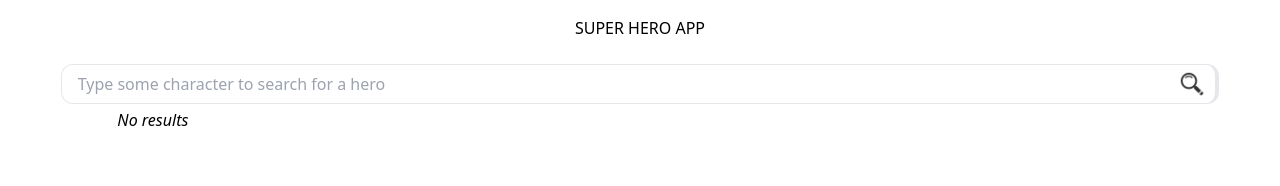
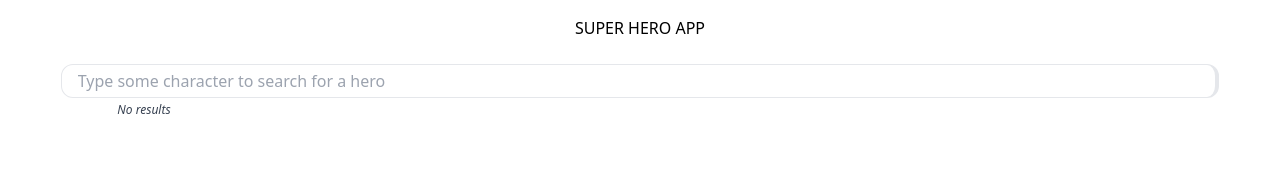
Before and after one commit to demaime/heroapp, a Next.js app: page / in a window 1280 px wide. Shown: the top 186 px of the page. Built offline with nearby package versions, Linux system fonts and the light colour scheme.

Commit message:
buscando limitar caracteres de searchbar

```diff
--- a/package.json
+++ b/package.json
@@ -12,7 +12,8 @@
     "axios": "^1.6.2",
     "next": "14.0.3",
     "react": "^18",
-    "react-dom": "^18"
+    "react-dom": "^18",
+    "react-icons": "^4.12.0"
   },
   "devDependencies": {
     "@types/node": "^20",
--- a/src/app/page.tsx
+++ b/src/app/page.tsx
@@ -14,6 +14,7 @@ export default function Home() {
         <SearchBar
           accessToken={accessToken}
           setIsLoading={setIsLoading}
+          isLoading={isLoading}
           setResults={setResults}
           results={results}
         />
--- a/src/components/SearchBar.tsx
+++ b/src/components/SearchBar.tsx
@@ -1,11 +1,13 @@
 // "use client";
 import axios from "axios";
-import Image from "next/image";
+// import Image from "next/image";
 import React, { useRef, useState } from "react";
+import { TbLoaderQuarter } from "react-icons/tb";
 
 interface SearchBarProps {
   accessToken: number;
   setIsLoading: (isLoading: boolean) => void;
+  isLoading: boolean;
   setResults: (results: []) => void;
   results: any[]; //soluciona el error para que no joda, pero no corresponde
 }
@@ -13,6 +15,7 @@ interface SearchBarProps {
 export default function SearchBar({
   accessToken,
   setIsLoading,
+  isLoading,
   setResults,
   results,
 }: SearchBarProps) {
@@ -49,19 +52,32 @@ export default function SearchBar({
           className="w-full outline-none"
           value={inputValueRef}
           onChange={(e) => setInputValueRef(e.target.value)}
-          onKeyDown={(e) => (e.key === "Enter" ? searchHeroes() : "")}
+          onKeyDown={(e) =>
+            e.keyCode === "8" ||
+            e.keyCode === "32" ||
+            (e.keyCode > 47 && e.keyCode < 91) ||
+            (e.keyCode > 93 && e.keyCode < 106) ||
+            e.keyCode > 185
+              ? searchHeroes()
+              : ""
+          }
+          // esto anda como el orto. revisar
+
+          // {(e) => searchHeroes()}
         />
-        <Image
+        {/* <Image
           className="hover:scale-110 cursor-pointer"
           src="/assets/loupe.png"
           alt="Landscape picture"
           width={30}
           height={15}
           onClick={searchHeroes}
-        />
+        /> */}
       </div>
       <ul className="w-10/12 max-h-60 overflow-auto">
-        {results.length >= 1 ? (
+        {isLoading ? (
+          <TbLoaderQuarter className="animate-spin p-1" />
+        ) : results.length >= 1 ? (
           results.map((hero) => (
             <li
               className="border-x border-b p-1 hover:bg-blue-200"
@@ -72,7 +88,7 @@ export default function SearchBar({
           ))
         ) : (
           //intentar que no se vea en el primer render
-          <li className="italic p-1">No results</li>
+          <li className="italic p-1 text-xs text-gray-700">No results</li>
         )}
       </ul>
     </>
```
Also changed, not shown: 2 other files (tests, documents, lock files or other folders).
